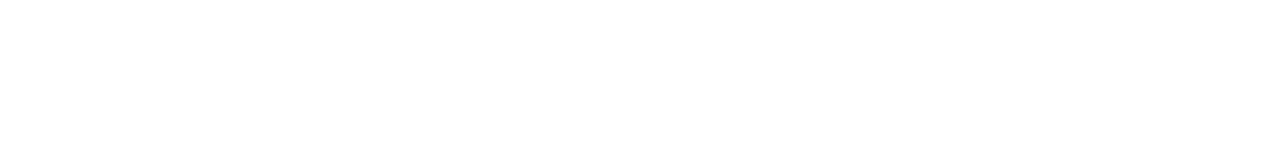
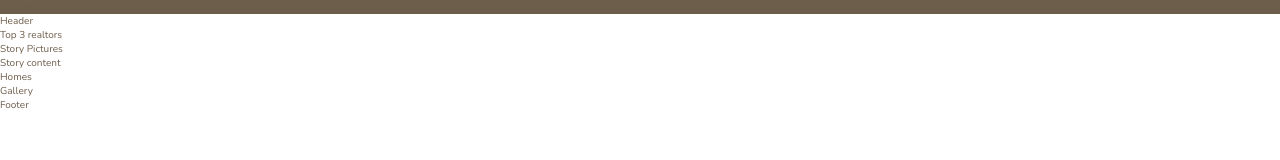
Before and after one commit to adebowaleselere/Nexter, a website: page index.html in a window 1280 px wide. Drawn offline with nearby package versions, Linux system fonts and the light colour scheme; files that its build step writes are made by us from their sources.

Commit message:
new commit

```diff
--- a/index.html
+++ b/index.html
@@ -12,6 +12,32 @@
         <title>nexter &mdash; your home, your freedom</title>
     </head>
     <body class="container">
+        <div class="sidebar">
+            sidebar
+        </div>
+        <header class="header">
+            Header
+        </header>
+        <div class="realtors">
+            Top 3 realtors
+        </div>
+        <section class="features">
 
+        </section>
+        <div class="story__pictures">
+            Story Pictures
+        </div>
+        <div class="story__content">
+            Story content
+        </div>
+        <section class="homes">
+            Homes
+        </section>
+        <section class="gallery">
+            Gallery
+        </section>
+        <footer class="footer">
+            Footer
+        </footer>
     </body>
 </html>
--- a/sass/_base.scss
+++ b/sass/_base.scss
@@ -13,3 +13,23 @@ $color-grey-dark-2: #6D5D4B;
 // FONT VARIABLES
 $font-primary: 'Nunito', sans-serif;
 $font-display: 'Josefin Sans', sans-serif;
+
+
+*,
+*::before,
+*::after{
+    margin: 0;
+    padding: 0;
+    box-sizing: inherit;
+}
+
+html{
+    box-sizing: border-box;
+    font-size: 62.5%;
+}
+
+body{
+    font-family: $font-primary;
+    font-weight: 300;
+    color: $color-grey-dark-2;
+}
--- a/sass/_realtors.scss
+++ b/sass/_realtors.scss
@@ -0,0 +1,3 @@
+.realtors{
+
+}
--- a/sass/_sidebar.scss
+++ b/sass/_sidebar.scss
@@ -0,0 +1,3 @@
+.sidebar{
+    background-color: $color-grey-dark-2;
+}
```
Also changed, not shown: package.json (+9 -10 lines), css/style.css (added), 2 other files.
